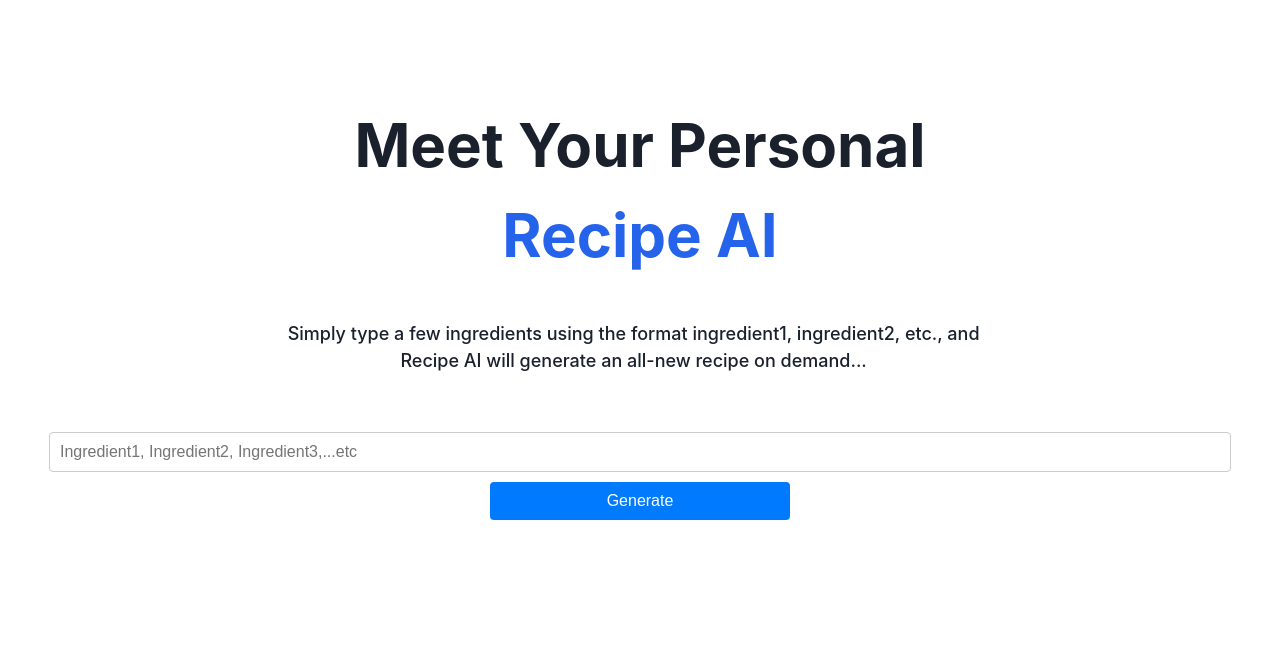
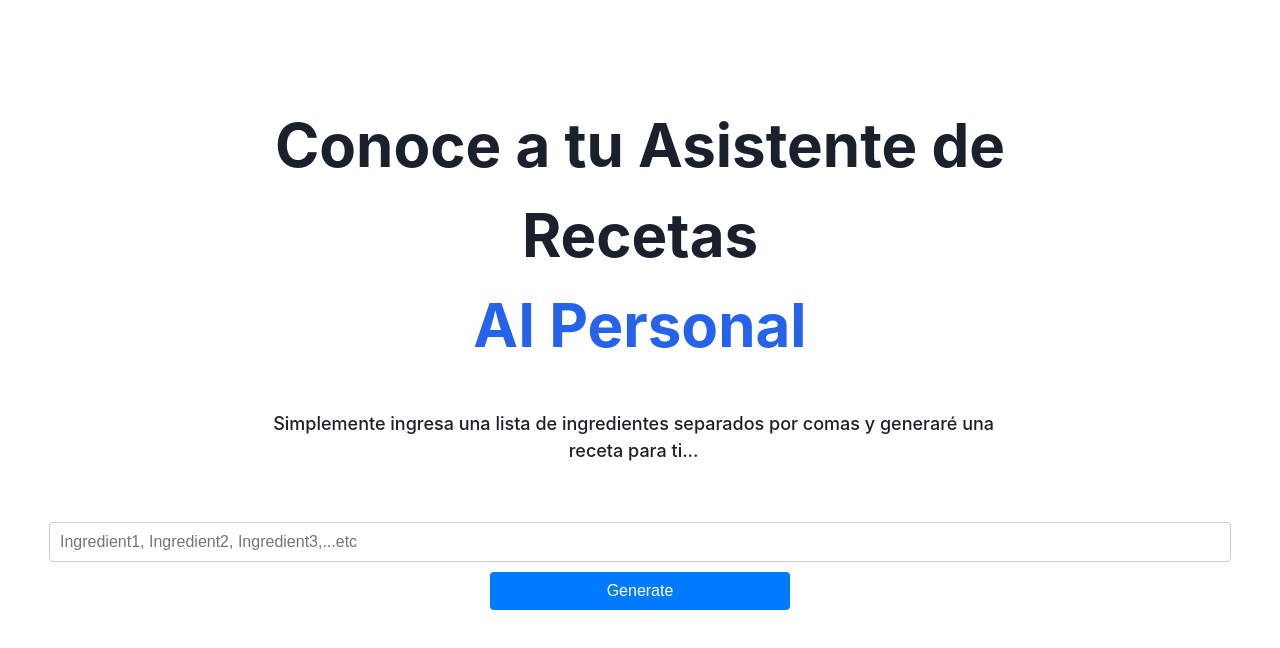
Before and after one commit to jm-tamez2203/ai-generator, a React (Vite) app: page / in a window 1280 px wide. Shown: the top 648 px of the page. Built offline with nearby package versions, Linux system fonts and the light colour scheme; what @aws-amplify/ui-react, aws-amplify would draw is missing.

Commit message:
Recetas en español

```diff
--- a/src/App.tsx
+++ b/src/App.tsx
@@ -52,14 +52,13 @@ function App() {
     <div className="app-container">
       <div className="header-container">
         <h1 className="main-header">
-          Meet Your Personal
+          Conoce a tu Asistente de Recetas
           <br />
-          <span className="highlight">Recipe AI</span>
+          <span className="highlight">AI Personal</span>
         </h1>
         <p className="description">
-          Simply type a few ingredients using the format ingredient1,
-          ingredient2, etc., and Recipe AI will generate an all-new recipe on
-          demand...
+          Simplemente ingresa una lista de ingredientes separados por comas y
+          generaré una receta para ti...
         </p>
       </div>
       <form onSubmit={onSubmit} className="form-container">
```
Also changed, not shown: 1 other file (tests, documents, lock files or other folders).
